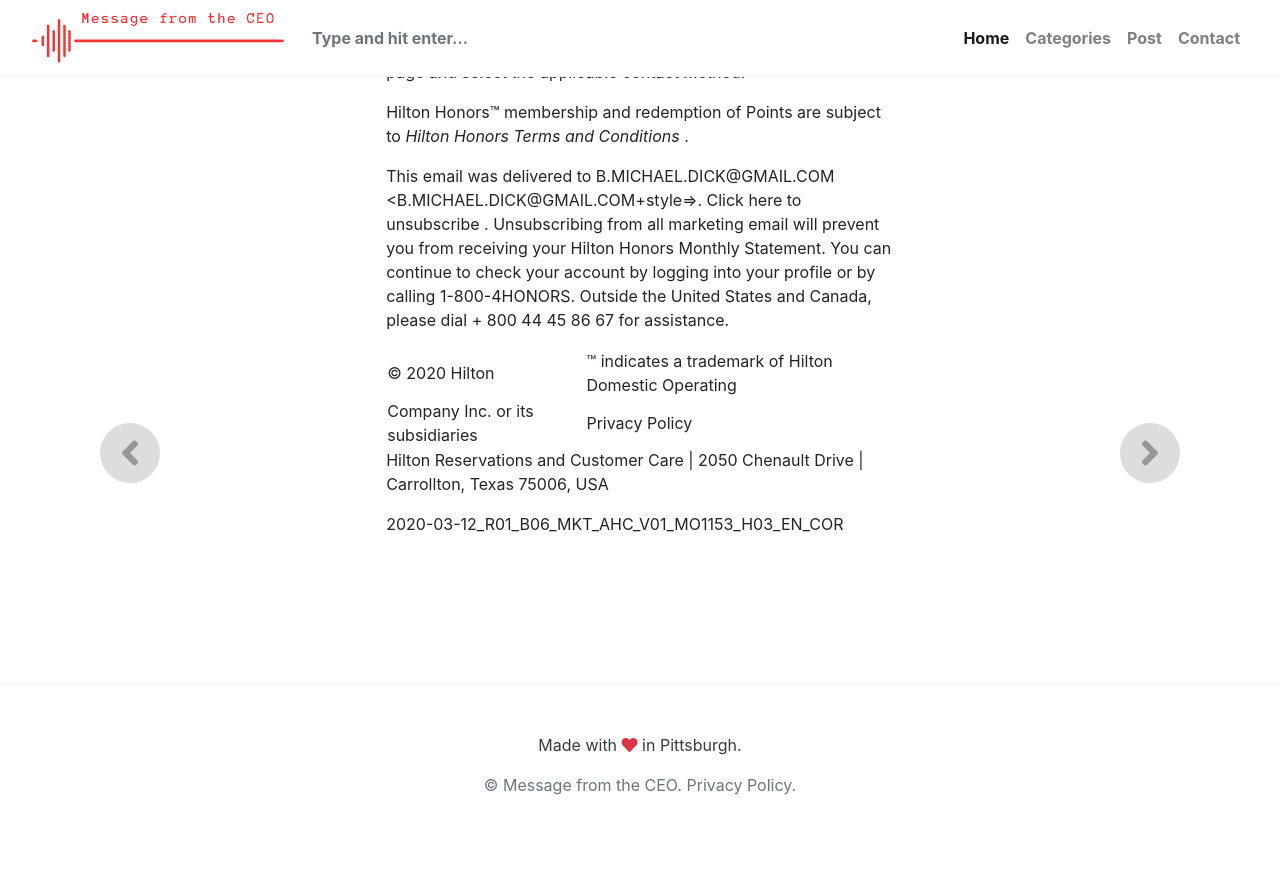
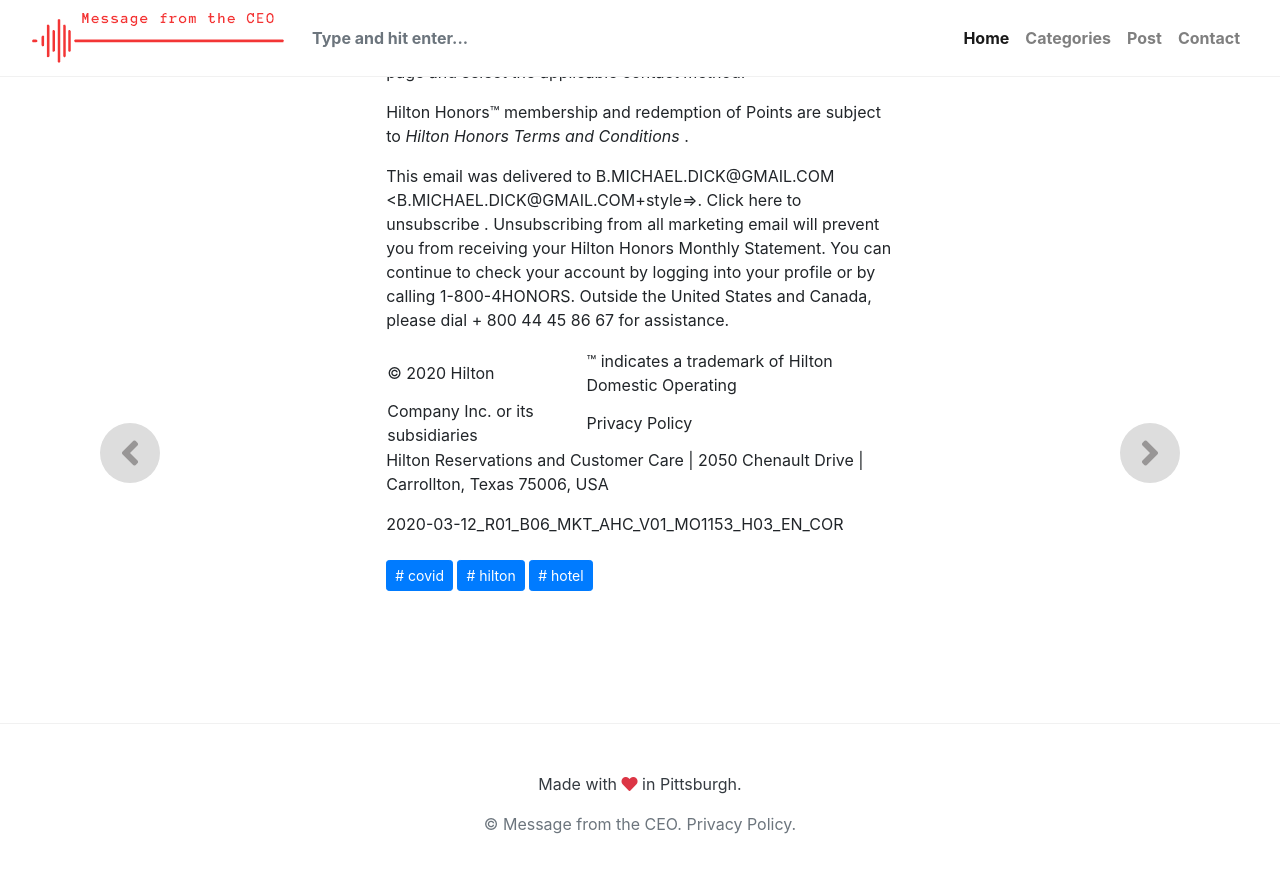
Before and after one commit to bertique/messageFromTheCEO, a Jekyll site: the page built from _posts/2020-03-17-HiltonsResponsetoNovelCoronavirusCOVID19.md, in a window 1280 px wide and 900 px high, scrolled down 3615 px. Shown: the top 873 px of the window. Built offline with Jekyll 4.4.1, drawn with Linux system fonts in a browser that asks for light colours; nearby versions of some CDN libraries; library files that are not in the unit come from our copies.

Commit message:
Update 2020-03-17-HiltonsResponsetoNovelCoronavirusCOVID19.md

```diff
--- a/_posts/2020-03-17-HiltonsResponsetoNovelCoronavirusCOVID19.md
+++ b/_posts/2020-03-17-HiltonsResponsetoNovelCoronavirusCOVID19.md
@@ -1,7 +1,7 @@
 ---
 title:  "Hilton’s Response to Novel Coronavirus (COVID-19)"
 metadate: "hide"
-categories: [  ]
+categories: [ covid, hilton, hotel ]
 image: "/assets/images/posts/HiltonsResponsetoNovelCoronavirusCOVID19_full.png"
 thumbnail: "/assets/images/posts/HiltonsResponsetoNovelCoronavirusCOVID19.png"
 ---
```
